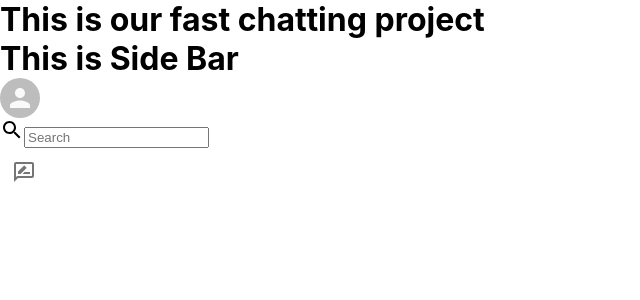
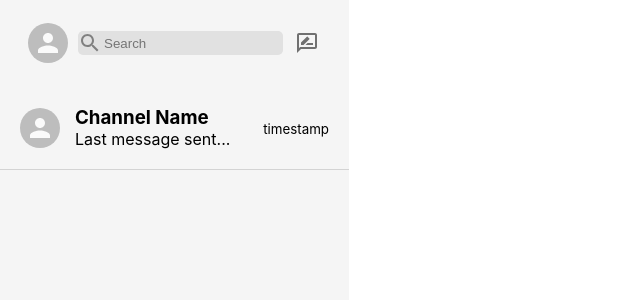
Before and after one commit to jahid58/fast-chatting, a React (Create React App) app: page / in a window 1280 px wide. Shown: the top 300 px of the page, without its empty margins (0-640 px from the left). Built offline with nearby package versions, Linux system fonts and the light colour scheme.

Commit message:
sidebar designing

```diff
--- a/src/App.css
+++ b/src/App.css
@@ -2,24 +2,6 @@
   margin: 0;
 }
 
-@media (prefers-reduced-motion: no-preference) {
-  .App-logo {
-    animation: App-logo-float infinite 3s ease-in-out;
-  }
+.app {
+  display: flex;
 }
-
-.App-link {
-  color: rgb(112, 76, 182);
-}
-
-@keyframes App-logo-float {
-  0% {
-    transform: translateY(0);
-  }
-  50% {
-    transform: translateY(10px);
-  }
-  100% {
-    transform: translateY(0px);
-  }
-}
--- a/src/App.js
+++ b/src/App.js
@@ -3,8 +3,7 @@
 import FastChatting from "./FastChatting";
 function App() {
   return (
-    <div className="App">
-      <h1> This is our fast chatting project</h1>
+    <div className="app">
       <FastChatting></FastChatting>
     </div>
   );
--- a/src/FastChatting.js
+++ b/src/FastChatting.js
@@ -5,7 +5,6 @@
 const FastChatting = () => {
   return (
     <div className="fast__chatting">
-      <h1>This is Side Bar</h1>
       <Sidebar></Sidebar>
     </div>
   );
--- /dev/null
+++ b/src/Sidebar.css
@@ -0,0 +1,32 @@
+.sidebar {
+  flex: 0.35;
+  height: 100vh;
+  display: flex;
+  flex-direction: column;
+  background-color: #f5f5f5;
+  border-right: lightgray;
+}
+.sidebar__heading {
+  display: flex;
+  align-items: center;
+  padding: 18px;
+  height: 50px;
+}
+.sidebar__avatar {
+  cursor: pointer;
+  margin: 10px;
+}
+.sidebar__input {
+  display: flex;
+  align-items: center;
+  justify-content: center;
+  flex: 1;
+  background-color: #e1e1e1;
+  color: gray;
+  border-radius: 5px;
+}
+.sidebar__input > input {
+  border: none;
+  background: transparent;
+  outline-width: 0;
+}
--- a/src/Sidebar.js
+++ b/src/Sidebar.js
@@ -1,12 +1,14 @@
 import { Avatar, IconButton } from "@material-ui/core";
 import React from "react";
+import "./Sidebar.css";
 import { RateReviewOutlined, Search } from "@material-ui/icons";
+import SidebarChat from "./SidebarChat";
 
 const Sidebar = () => {
   return (
-    <div>
+    <div className="sidebar">
       <div className="sidebar__heading">
-        <Avatar></Avatar>
+        <Avatar className="sidebar__avatar"></Avatar>
         <div className="sidebar__input">
           <Search></Search>
           <input type="text" placeholder="Search" />
@@ -16,7 +18,9 @@
         </IconButton>
       </div>
 
-      <div className="sidebar__chats"></div>
+      <div className="sidebar__chats">
+        <SidebarChat></SidebarChat>
+      </div>
     </div>
   );
 };
--- /dev/null
+++ b/src/SidebarChat.css
@@ -0,0 +1,21 @@
+.sidebarChat {
+  display: flex;
+  align-items: center;
+  padding: 20px;
+  border-bottom: 1px solid lightgray;
+  cursor: pointer;
+}
+.sidebarChat:hover {
+  background-color: #3e9efd;
+  color: white;
+}
+.sidebarChat__info {
+  margin-left: 15px;
+  position: relative;
+  width: 100%;
+}
+.sidebarChat__info > small {
+  position: absolute;
+  top: 15px;
+  right: 0;
+}
--- /dev/null
+++ b/src/SidebarChat.js
@@ -0,0 +1,17 @@
+import { Avatar } from "@material-ui/core";
+import React from "react";
+import "./SidebarChat.css";
+const SidebarChat = () => {
+  return (
+    <div className="sidebarChat">
+      <Avatar></Avatar>
+      <div className="sidebarChat__info">
+        <h3>Channel Name</h3>
+        <p>Last message sent...</p>
+        <small>timestamp</small>
+      </div>
+    </div>
+  );
+};
+
+export default SidebarChat;
```
